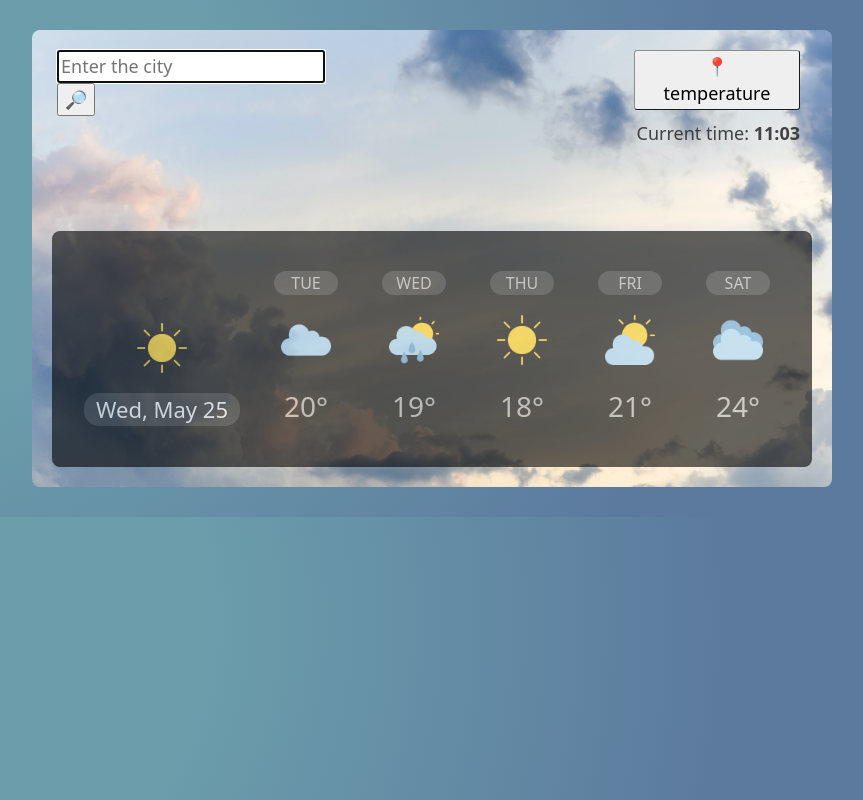
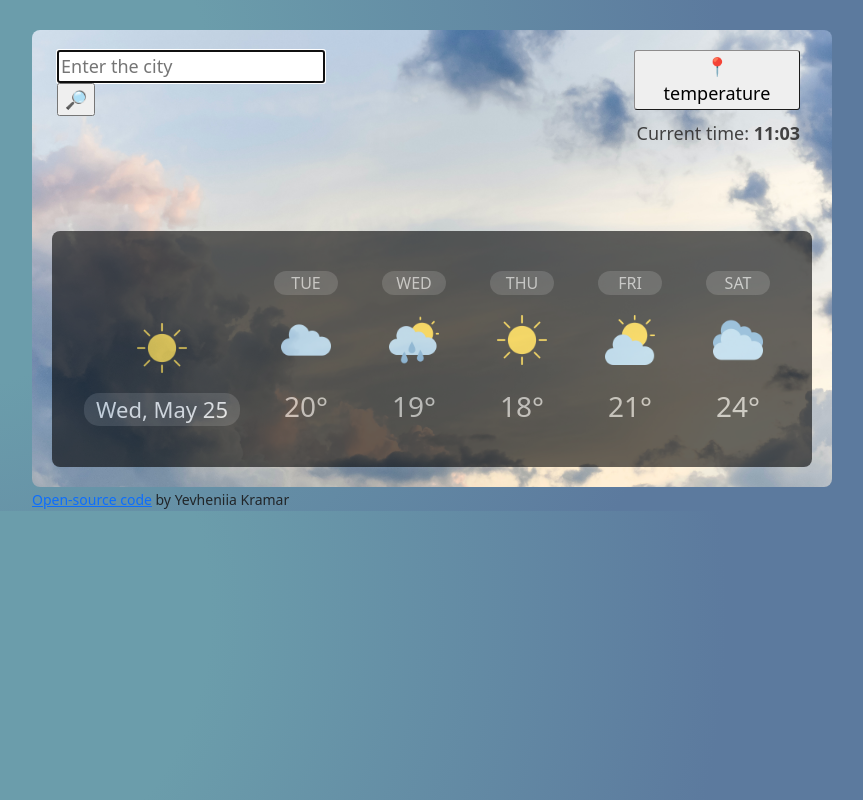
Before and after one commit to ZhenkaUA/MyWeather_Project, a website built with Parcel: page index.html in a window 1280 px wide. Shown: the whole page, without its empty margins (208-1071 px from the left). Built offline with nearby package versions, Linux system fonts and the light colour scheme; no server answers.

Commit message:
Added footer with open-source

```diff
--- a/index.html
+++ b/index.html
@@ -94,6 +94,14 @@
         </div>
       </div>
     </div>
+    <div class="footer">
+      <small>
+        <a href="https://github.com/ZhenkaUA/MyWeather_Project" target="_blank"
+          >Open-source code</a
+        >
+        by Yevheniia Kramar
+      </small>
+    </div>
     <script src="src/index.js"></script>
   </body>
 </html>
--- a/src/styles.css
+++ b/src/styles.css
@@ -10,9 +10,14 @@ body {
   background-repeat: no-repeat;
   background-size: cover;
   display: block;
-  margin: 30px auto;
+  margin-top: 30px;
   max-width: 800px;
   border-radius: 8px;
+}
+.footer {
+  display: block;
+  margin: 0 auto;
+  max-width: 800px;
 }
 .city {
   color: rgb(46, 45, 45);
```
